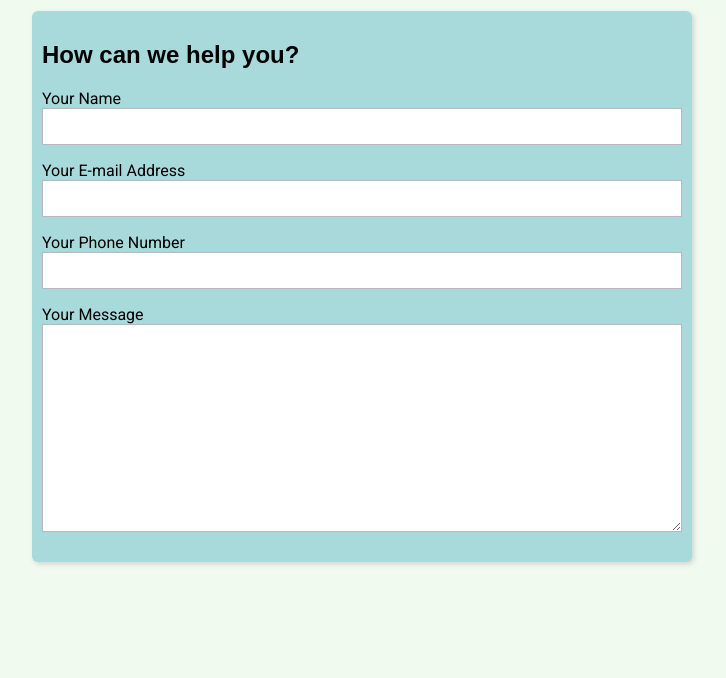
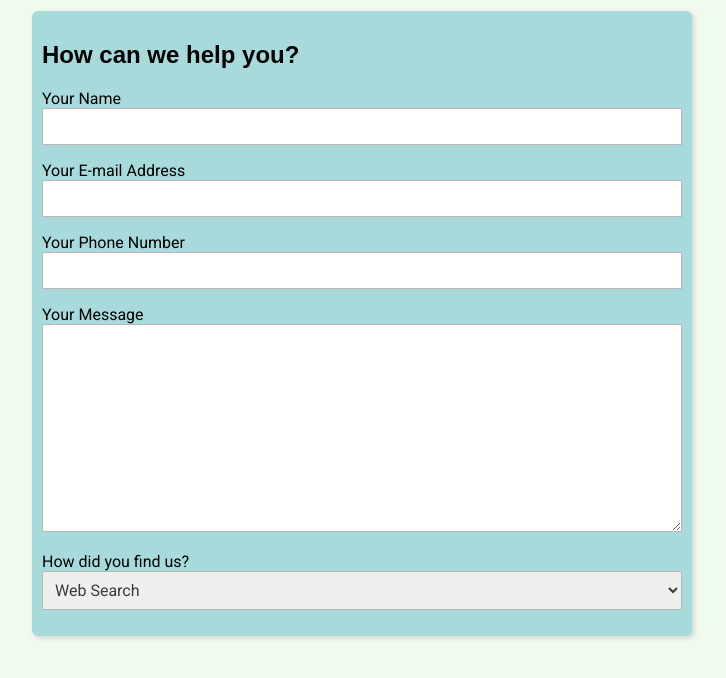
Before and after one commit to adebisiabdussamad/formChallenge, a plain HTML site: page index.html in a window 1280 px wide. Shown: the part 108-786 px from the top of the page, without its empty margins (278-1004 px from the left). Drawn offline with Linux system fonts and the light colour scheme; a web font is replaced by a local one.

Commit message:
completed .contacted-us section

```diff
--- a/index.html
+++ b/index.html
@@ -40,6 +40,15 @@
                     <label for="usermessage">Your Message</label>
                     <textarea name="user-message" id="usermessage" rows="10"></textarea>
                 </section>
+                <section class="contacted-us">
+                    <label for="found-us-through">How did you find us?</label>
+                    <select name="found-us-through" id="found-us-through">
+                        <option value="websearch">Web Search</option>
+                        <option value="youtube">Youtube</option>
+                        <option value="google">Google</option>
+                        <option value="twitter">Twitter</option>
+                    </select>
+                </section>
 
             </form>
         </main>
--- a/styles.css
+++ b/styles.css
@@ -30,7 +30,8 @@ form h2 {
 }
 
 input,
-textarea {
+textarea,
+select {
     box-sizing: border-box;
     width: 100%;
     border: 1px solid #b8b8b8;
```
